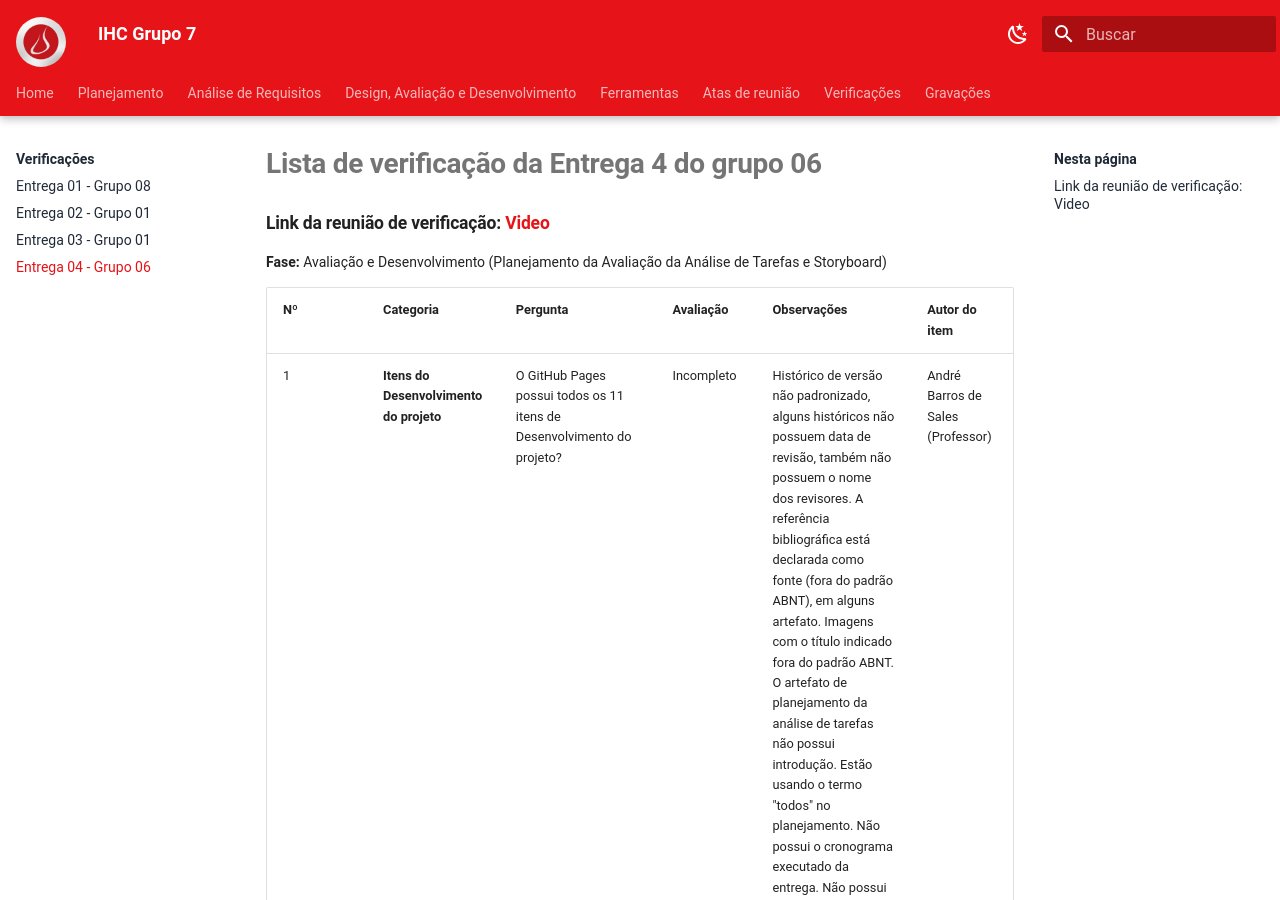
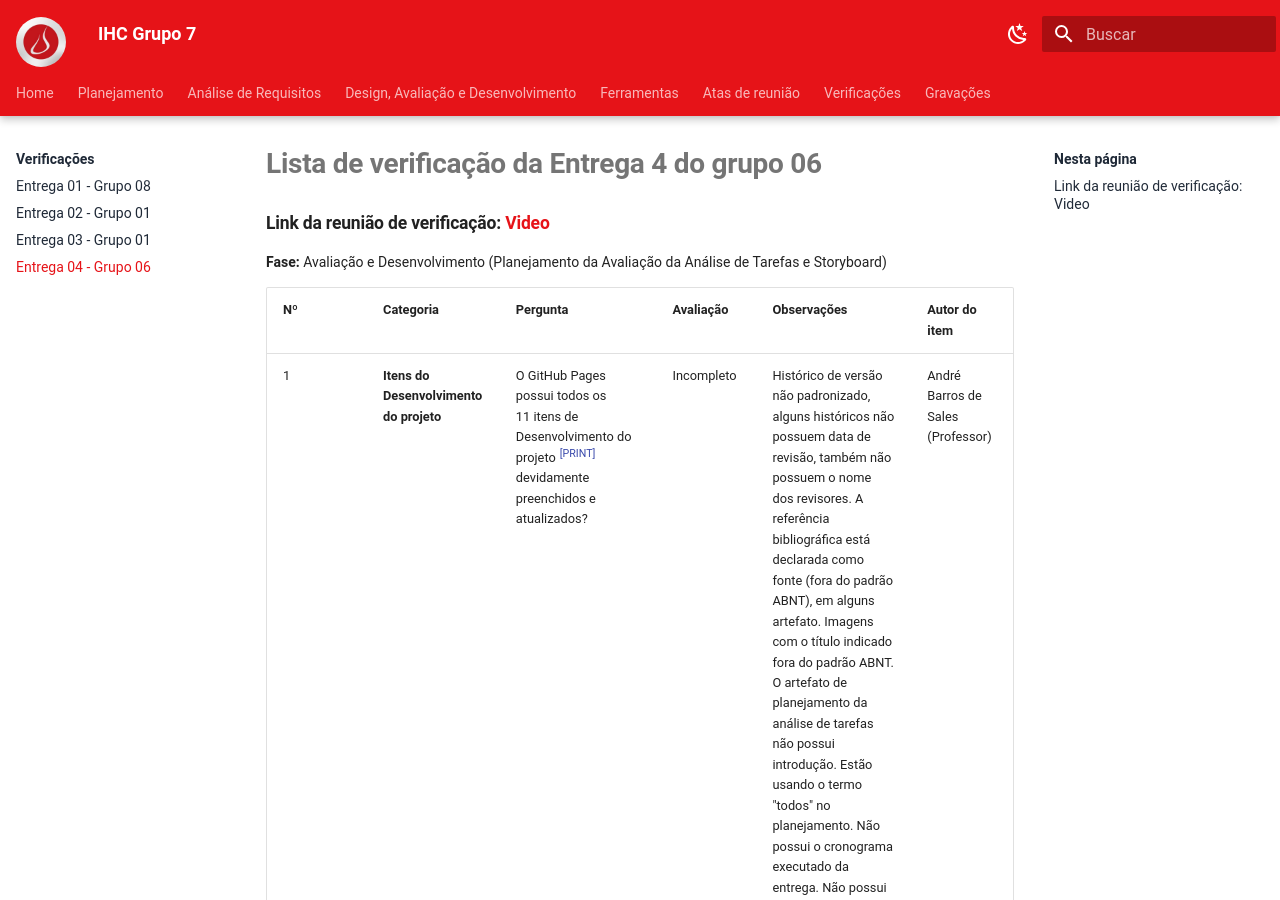
Before and after one commit to Interacao-Humano-Computador/2026.1-Grupo07, an MkDocs documentation site: the page built from docs/verificacoes/verificacaoE4G6.md, in a window 1280 px wide and 900 px high. Built offline with MkDocs 1.6.1 and Material for MkDocs 9.7.7, drawn with Linux system fonts in a browser that asks for light colours.

Commit message:
Ajuste do print do item 1 das verificacoes 2 a 4

```diff
--- a/docs/verificacoes/verificacaoE4G6.md
+++ b/docs/verificacoes/verificacaoE4G6.md
@@ -6,7 +6,7 @@
 
 | Nº | Categoria | Pergunta | Avaliação | Observações | Autor do item |
 |----|-----------|----------|------------|-------------|-----------------------------|
-| 1 | **Itens do Desenvolvimento do projeto**  | O GitHub Pages possui todos os 11 itens de Desenvolvimento do projeto? | Incompleto | Histórico de versão não padronizado, alguns históricos não possuem data de revisão, também não possuem o nome dos revisores. A referência bibliográfica está declarada como fonte (fora do padrão ABNT), em alguns artefato. Imagens com o título indicado fora do padrão ABNT. O artefato de planejamento da análise de tarefas não possui introdução. Estão usando o termo "todos" no planejamento. Não possui o cronograma executado da entrega. Não possui atas de reunião. Não possui a gravação da entrega 4. Não possui tabela de contribuição |  André Barros de Sales (Professor) |
+| 1 | **Itens do Desenvolvimento do projeto**  | O GitHub Pages possui todos os <span class="hover-image"> 11 itens de Desenvolvimento do projeto <sup class="Print">[PRINT]</sup><img class= "img" src="../../assets/image-43.png" alt="Print"> </span>  devidamente preenchidos e atualizados? | Incompleto | Histórico de versão não padronizado, alguns históricos não possuem data de revisão, também não possuem o nome dos revisores. A referência bibliográfica está declarada como fonte (fora do padrão ABNT), em alguns artefato. Imagens com o título indicado fora do padrão ABNT. O artefato de planejamento da análise de tarefas não possui introdução. Estão usando o termo "todos" no planejamento. Não possui o cronograma executado da entrega. Não possui atas de reunião. Não possui a gravação da entrega 4. Não possui tabela de contribuição |  André Barros de Sales (Professor) |
 | 2 | **Item do conteúdo da disciplina** | O planejamento da avaliação segue o Framework DECIDE? | Sim | - |  André Barros de Sales (Professor) |
 | 3 | **Item do conteúdo da disciplina** | Descreve o(s) objetivo(s) da avaliação? (apropriação de tecnologia pelos usuários; ideias e alternativas de design; conformidade com um padrão; e/ou problemas na interação e na interface na fase do modelo conceitual) | Sim | - |  André Barros de Sales (Professor) |
 | 4 | **Item do conteúdo da disciplina** | Os métodos de avaliação a serem utilizados? Adicionar referência bibliográfica da fonte e foto do texto da referência explicando os métodos de avaliação. | Incompleto | Não possui foto texto sobre os métodos |  André Barros de Sales (Professor) |
```
Also changed, not shown: docs/verificacoes/verificacaoE2G1.md (+1 -1 lines), docs/verificacoes/verificacaoE3G1.md (+1 -1 lines).
